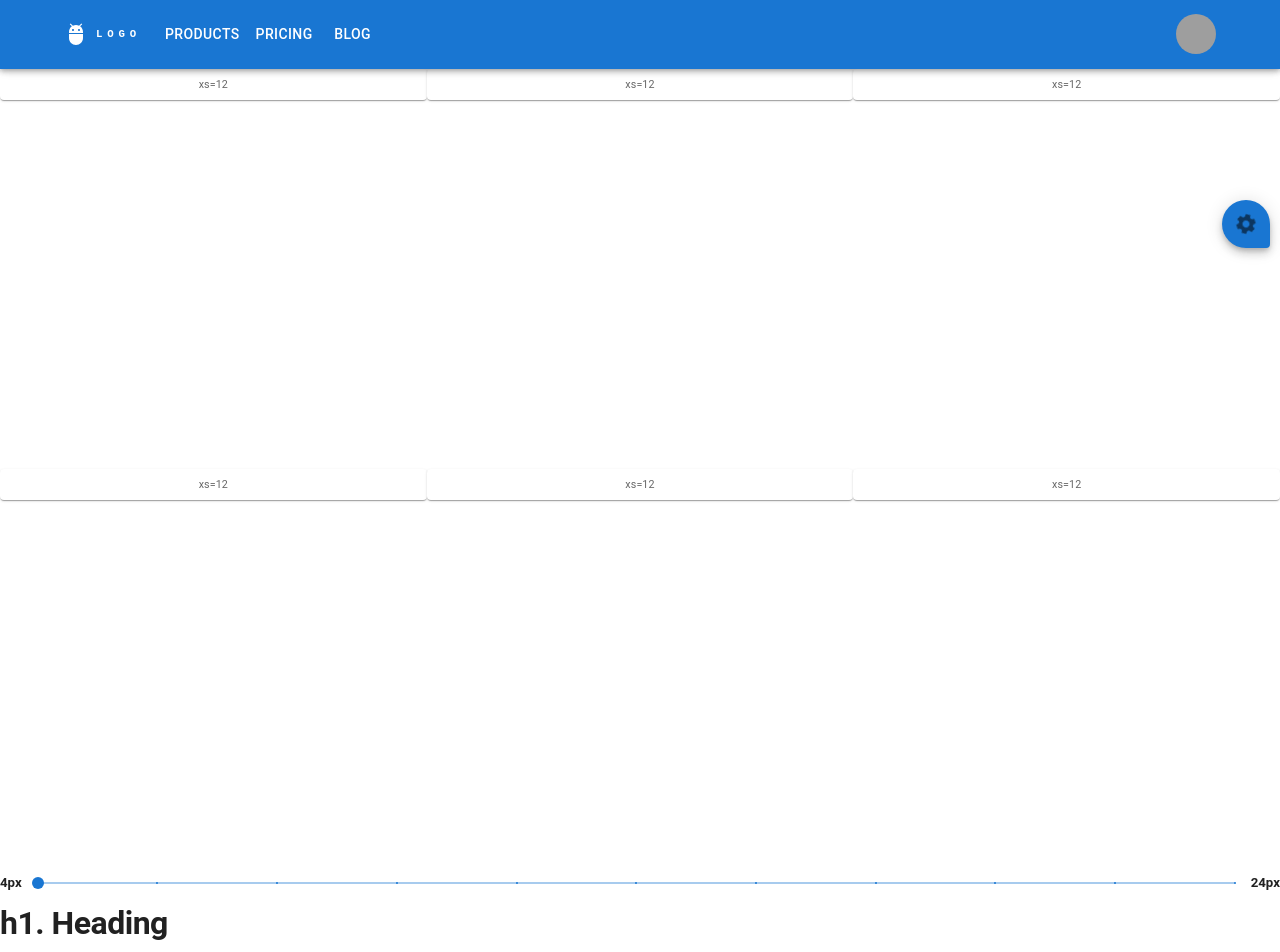
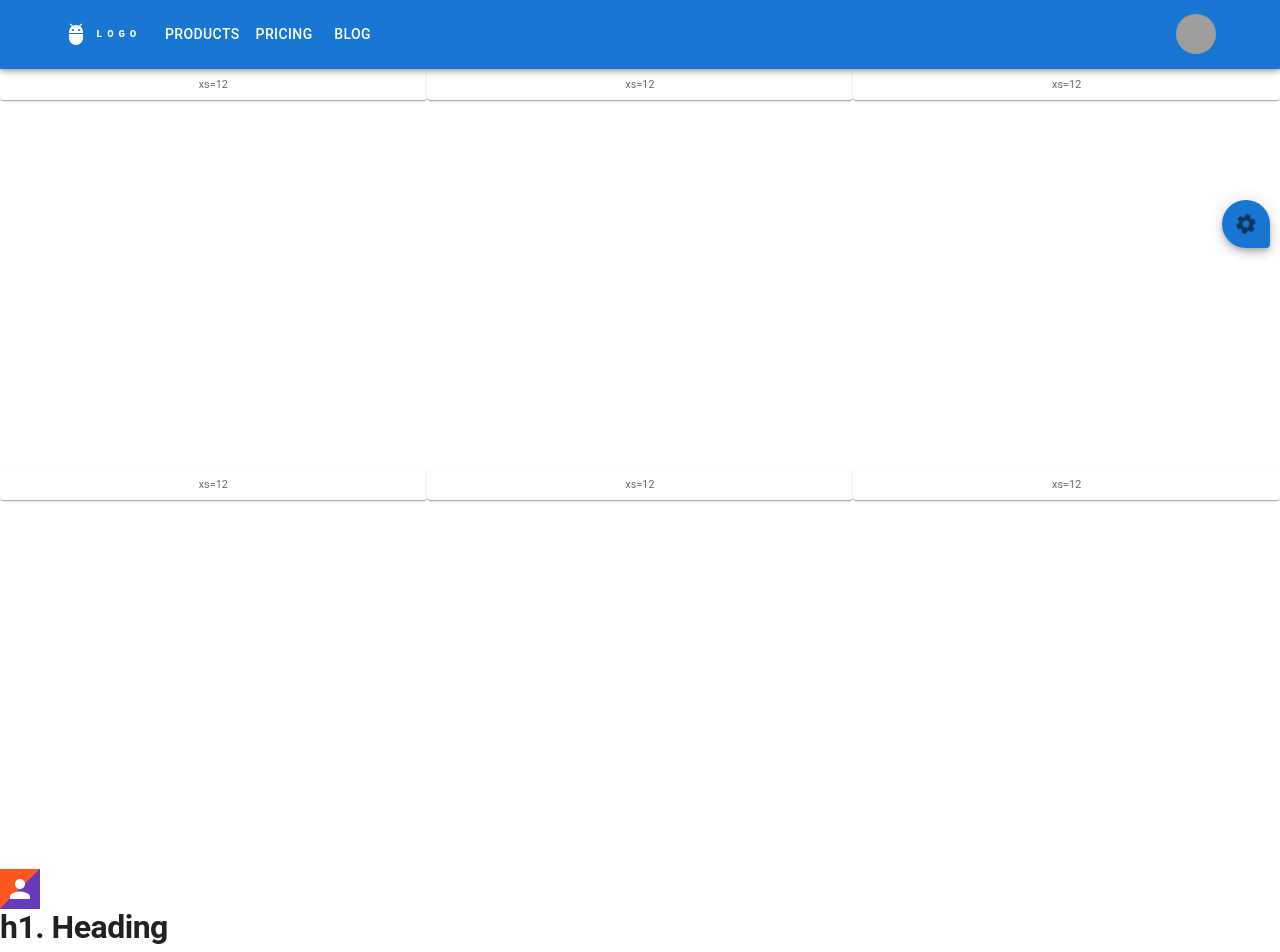
Before and after one commit to choi-changho/yarn-vite-react-app, a React (Vite) app: page / in a window 1280 px wide. Shown: the top 952 px of the page. Built offline with nearby package versions, Linux system fonts and the light colour scheme; grey boxes are pictures that could not be loaded.

Commit message:
Avatar 임시 커밋

```diff
--- a/src/App.tsx
+++ b/src/App.tsx
@@ -1,12 +1,12 @@
 import React from 'react';
 import Header from '@/component/header/Header';
 import Layout from '@/Layout';
-import {ThemeProvider} from '@mui/material';
+import {Avatar, ThemeProvider} from '@mui/material';
 import CustomTheme from '@/theme/CustomTheme';
 import LiveCustomizeDrawer from '@/component/drawer/LiveCustomizeDrawer/LiveCustomizeDrawer';
 import Types from '@/component/types';
 import {CacheProvider} from '@emotion/react';
-import BorderSlider from '@/component/slider/BorderSlider/BorderSlider';
+import {deepOrange, deepPurple} from '@mui/material/colors';
 
 export default function App() {
 	// const theme = useTheme();
@@ -18,7 +18,10 @@ export default function App() {
 				<Header />
 				<Layout />
 				<LiveCustomizeDrawer />
-				<BorderSlider />
+				<Avatar
+					sx={{background: `linear-gradient(135deg, ${deepOrange[500]} 50%, ${deepPurple[500]} 50%)`}}
+					variant='square'
+				/>
 				<Types />
 			</ThemeProvider>
 		</CacheProvider>
```
